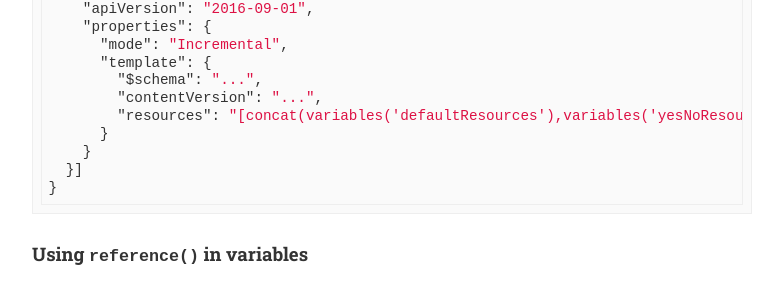
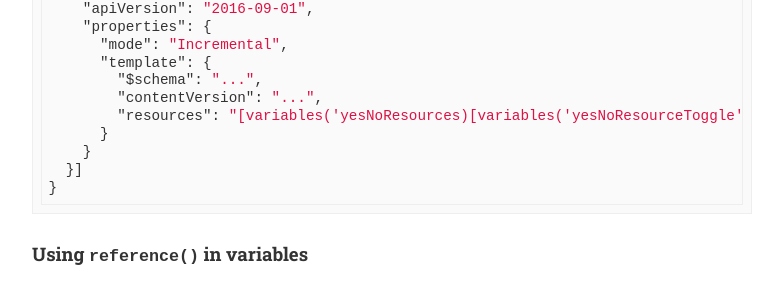
Before and after one commit to kaa/kaa.github.io, a Jekyll site: the page built from _posts/2017-04-26-azure-resource-manager-tricks.md, in a window 1280 px wide and 900 px high, scrolled down 1886 px. Shown: the part 152-451 px from the top of the window, without its empty margins (248-1031 px from the left). Built offline with Jekyll 4.4.1, drawn with Linux system fonts in a browser that asks for light colours.

Commit message:
Fix typo in example

```diff
--- a/_posts/2017-04-26-azure-resource-manager-tricks.md
+++ b/_posts/2017-04-26-azure-resource-manager-tricks.md
@@ -88,7 +88,7 @@
       "template": {
         "$schema": "...",
         "contentVersion": "...",
-        "resources": "[concat(variables('defaultResources'),variables('yesNoResources)[variables('yesNoResourceToggle')])]'dns-',uniqueString(resourceGroup().id, deployment().name))]"
+        "resources": "[variables('yesNoResources)[variables('yesNoResourceToggle')]]"
       }
     }
   }]
```
